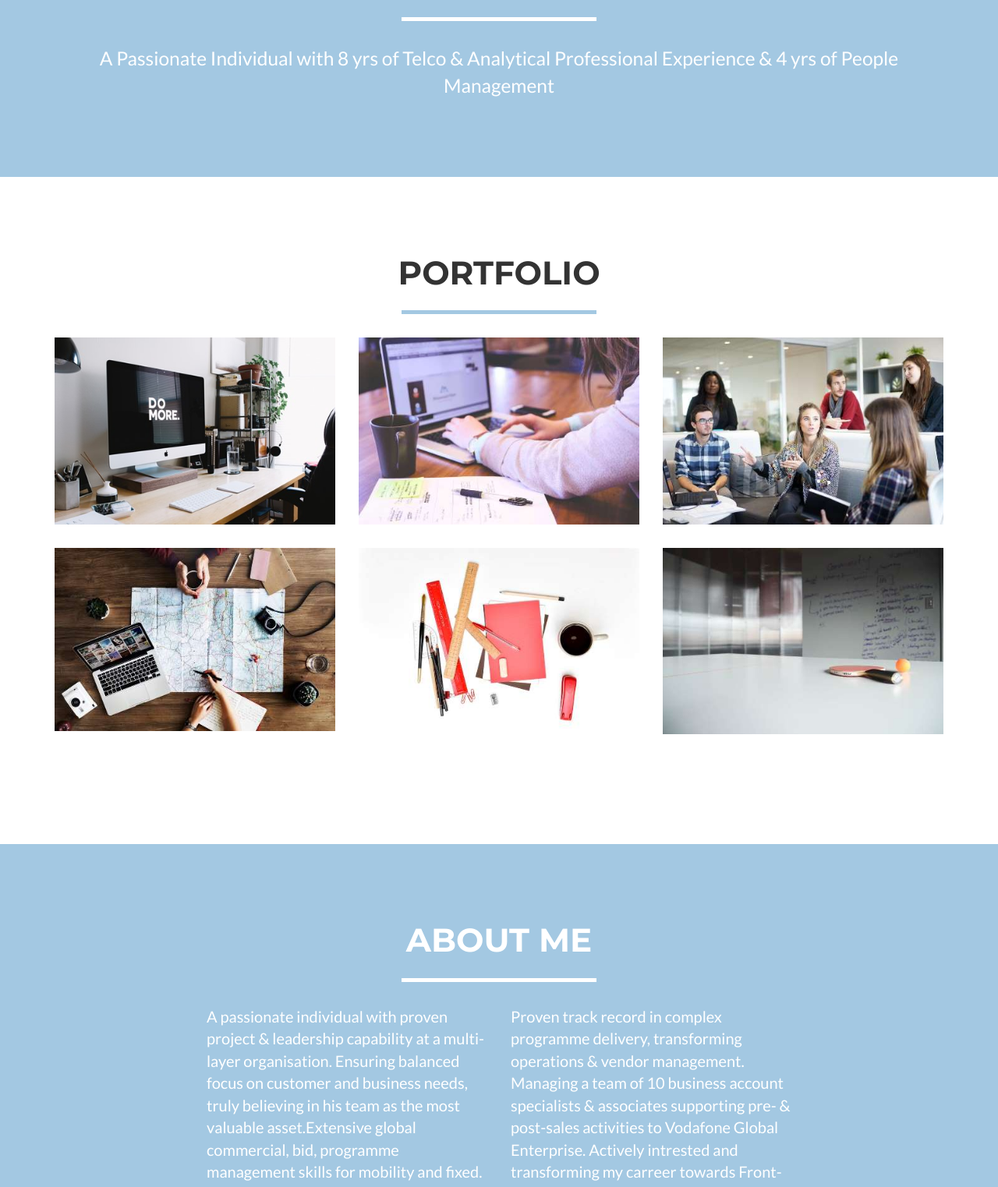
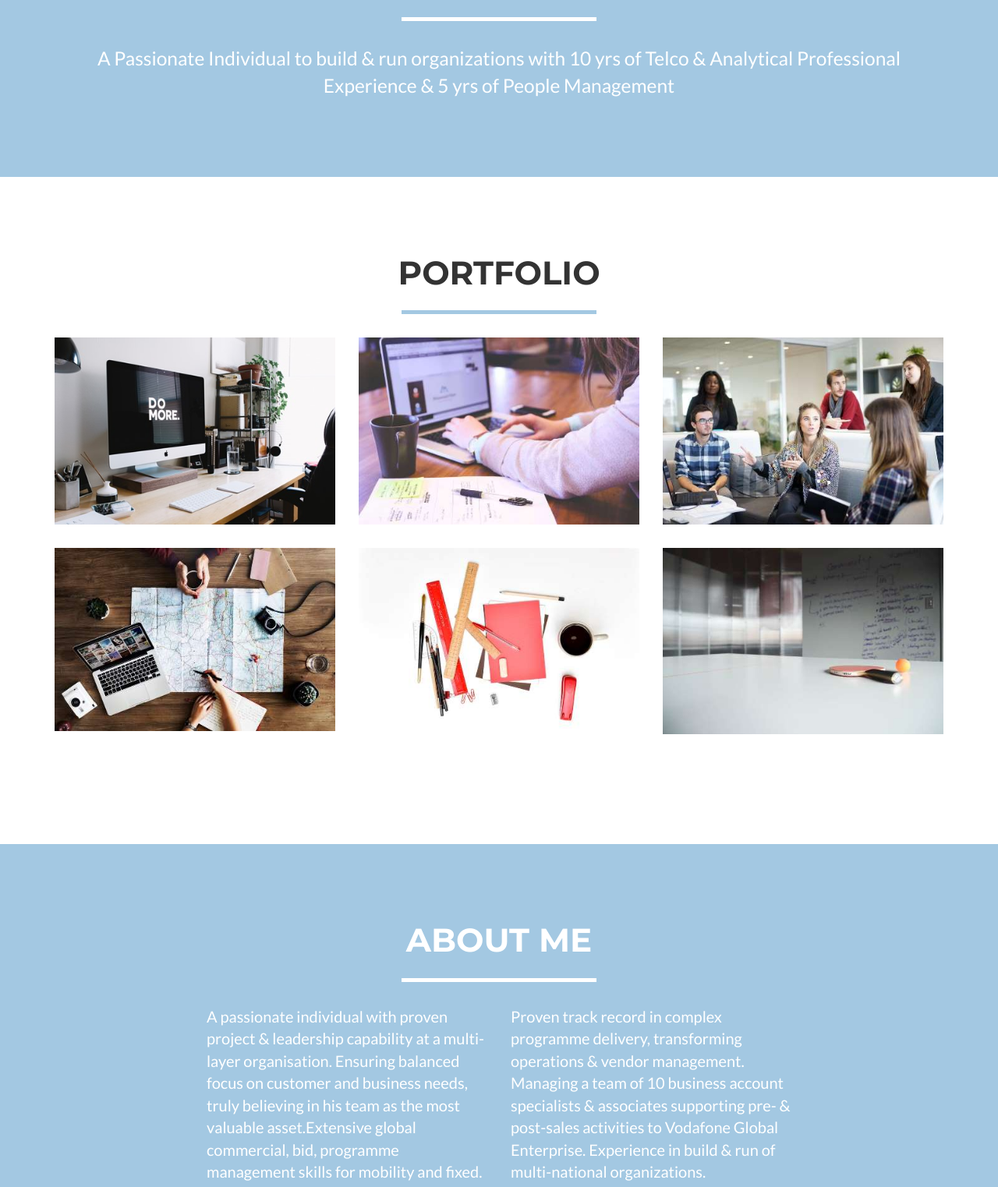
Before and after one commit to rakaszis/Curriculum-Vitae-of-rakaszis, a website: page index.html in a window 1280 px wide. Shown: the part 715-2238 px from the top of the page at 78% size. Drawn offline with nearby package versions, Linux system fonts and the light colour scheme.

Commit message:
Add files via upload

```diff
--- a/index.html
+++ b/index.html
@@ -88,7 +88,7 @@
                     <div class="intro-text">
                         <span class="name">About Me</span>
 						<hr class="star-light">
-                        <span class="skills">A Passionate Individual with 8 yrs of Telco & Analytical Professional Experience & 4 yrs of People Management</span>
+                        <span class="skills">A Passionate Individual to build & run organizations with 10 yrs of Telco & Analytical Professional Experience & 5 yrs of People Management</span>
                     </div>
                 </div>
             </div>
@@ -183,7 +183,7 @@
                     <p>A passionate individual with proven project & leadership capability at a multi-layer organisation. Ensuring balanced focus on customer and business needs, truly believing in his team as the most valuable asset.Extensive global commercial, bid, programme management skills for mobility and fixed.</p>
                 </div>
                 <div class="col-lg-4">
-                    <p>Proven track record in complex programme delivery, transforming operations & vendor management. Managing a team of 10 business account specialists & associates supporting pre- & post-sales activities to Vodafone Global Enterprise. Actively intrested and transforming my carreer towards Front-end, UI & UX design.</p>
+                    <p>Proven track record in complex programme delivery, transforming operations & vendor management. Managing a team of 10 business account specialists & associates supporting pre- & post-sales activities to Vodafone Global Enterprise. Experience in build & run of multi-national organizations.</p>
                 </div>
              </div>
         </div>
```
